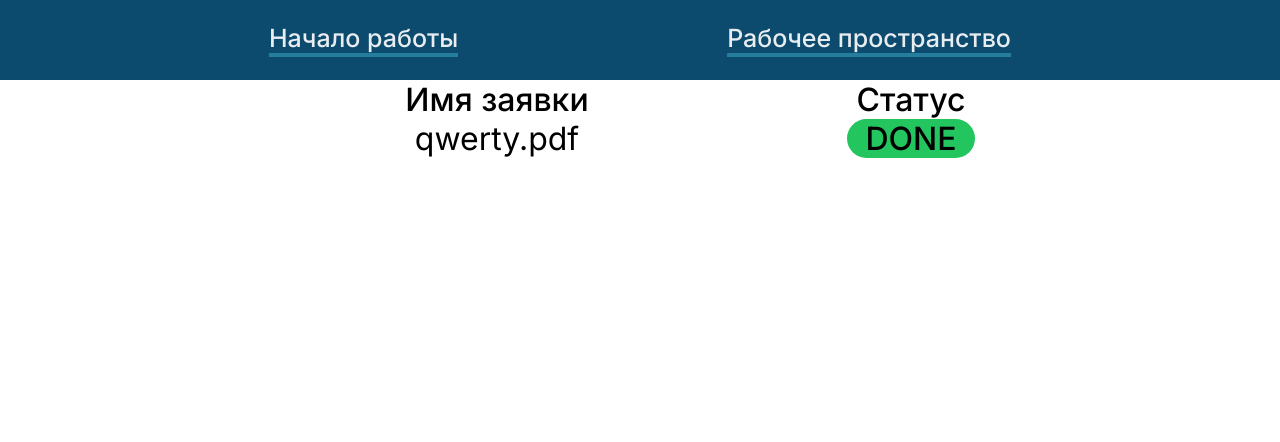
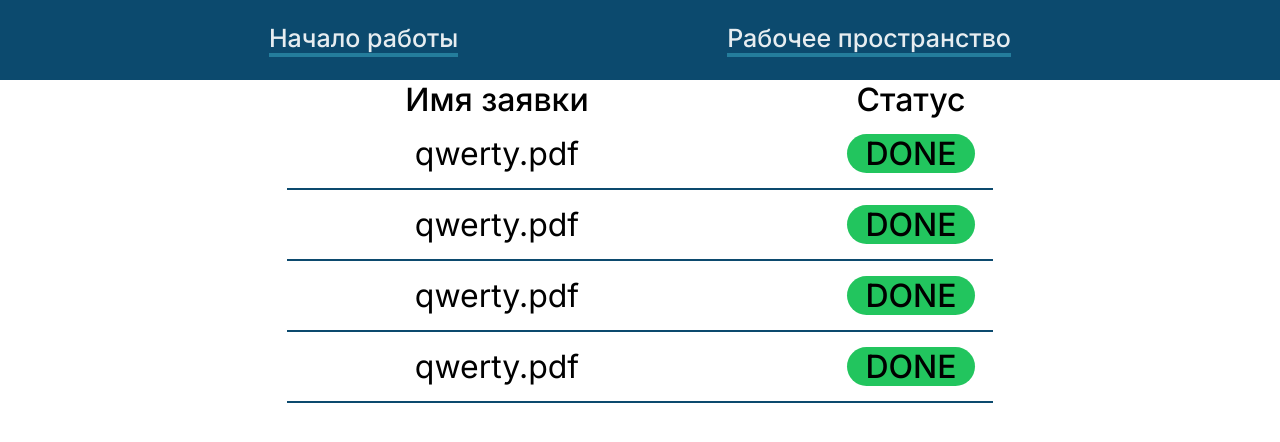
Before and after one commit to Stepankc/hackathon, a React (Create React App) app: page /workSpace in a window 1280 px wide. Shown: the top 442 px of the page. Built offline with nearby package versions, Linux system fonts and the light colour scheme.

Commit message:
add ticket

```diff
--- a/src/components/Header.jsx
+++ b/src/components/Header.jsx
@@ -26,7 +26,7 @@ const header = () => {
 
 export const GetStart = () => {
     return <div>
-        123
+        <embed src="https://africau.edu/images/default/sample.pdf" width="1000px" height="900px" />
     </div>
 }
 
--- a/src/components/Ticket.jsx
+++ b/src/components/Ticket.jsx
@@ -2,9 +2,13 @@ import React from 'react'
 
 const ticket = () => {
     return (
-        <div className='ticket'>
-            <div className='ticketName'>qwerty.pdf</div>
-            <div className='ticketStatus done'>DONE</div>
+        <div>
+
+            <div className='ticket'>
+                <div className='ticketName'>qwerty.pdf</div>
+                <div className='ticketStatus done'>DONE</div>
+            </div>
+            <hr className='underline' />
         </div>
     )
 }
--- a/src/components/WorkSpace.jsx
+++ b/src/components/WorkSpace.jsx
@@ -9,7 +9,9 @@ const WorkSpace = () => {
                 <div className='titleComponent'>Статус</div>
             </div>
             <Ticket />
-            {/* <embed src="https://africau.edu/images/default/sample.pdf" width="800px" height="1000px" /> */}
+            <Ticket />
+            <Ticket />
+            <Ticket />
         </div>
     )
 }
--- a/src/style/ticket.sass
+++ b/src/style/ticket.sass
@@ -1,4 +1,5 @@
 .ticket
+    margin-top: 15px
     display: grid
     column-gap: 30px
     grid-template-columns: 40% 20%
@@ -23,3 +24,10 @@
     background: #22C55E
     border-radius: 20px
     width: 50%
+
+.underline
+    border: 1px solid #0C4A6E
+    width: 55%
+    margin-top: 15px
+    margin-left: auto
+    margin-right: auto
```
